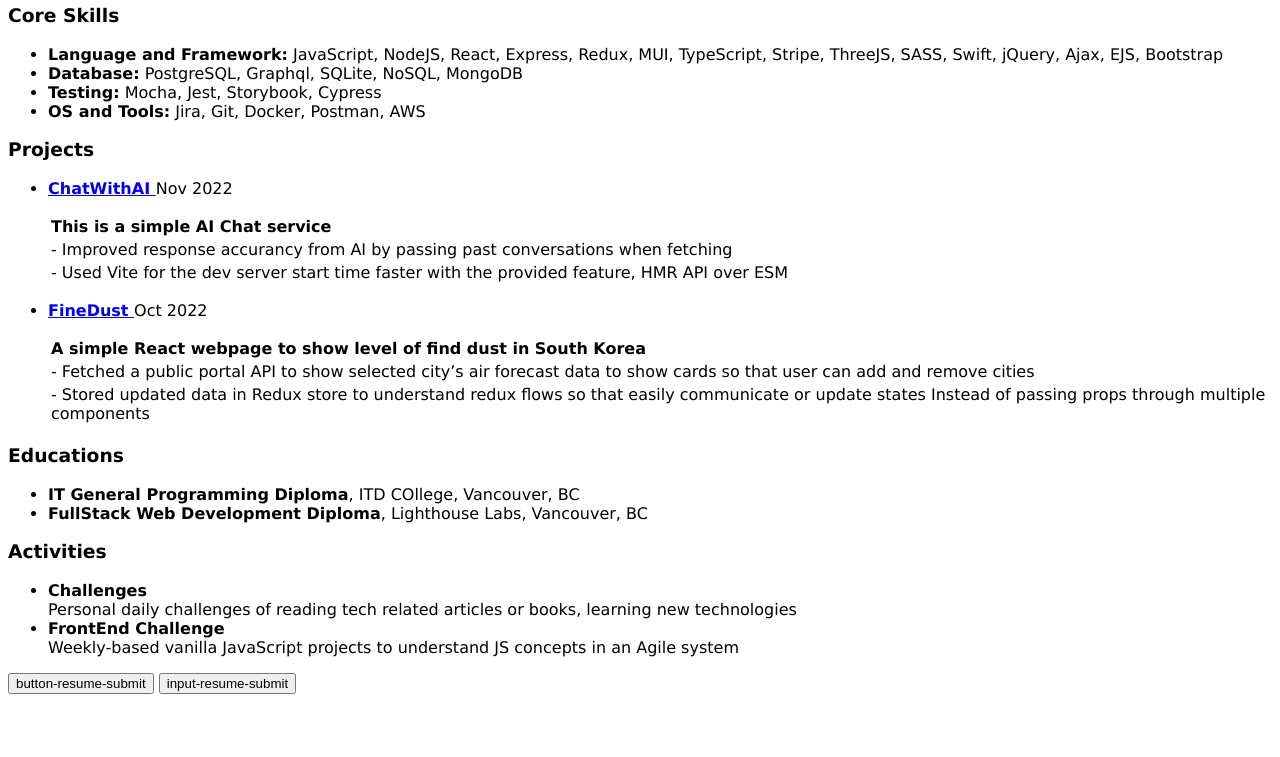
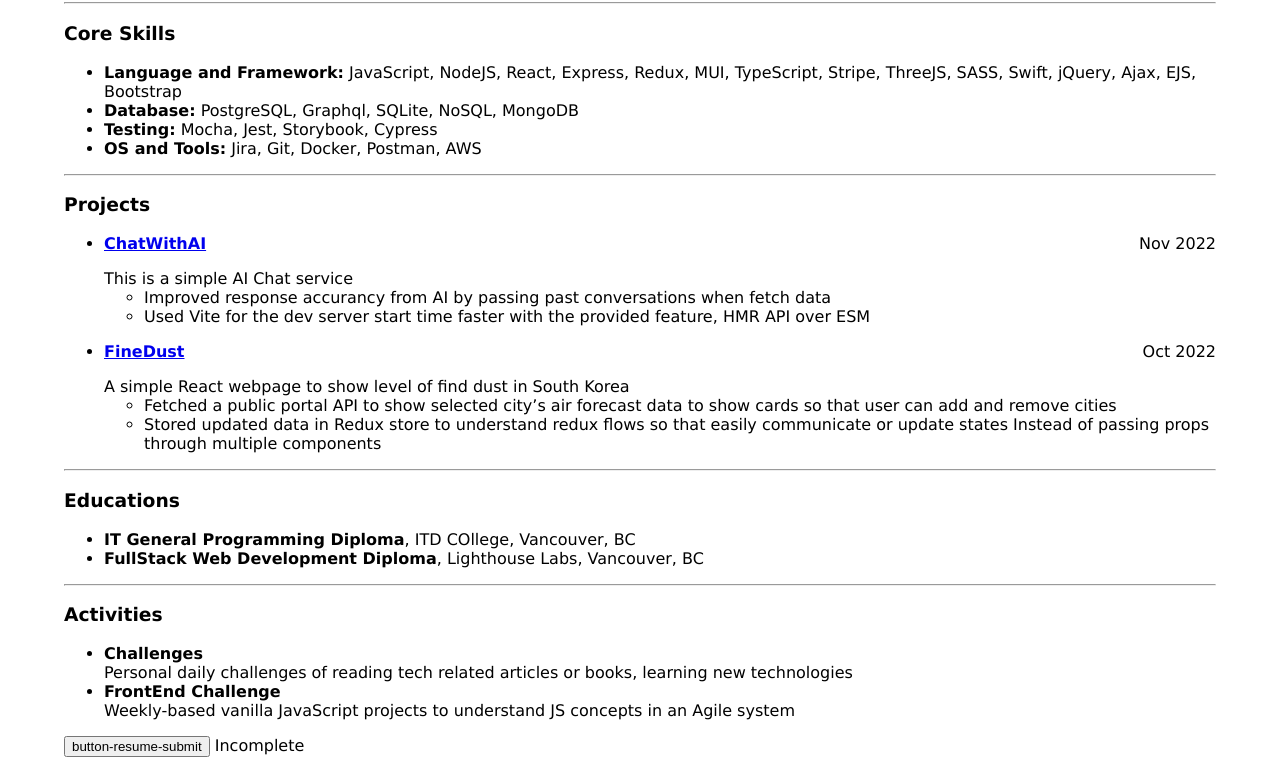
Before and after one commit to mikyYun/ITD, a plain HTML site: page html/index.html in a window 1280 px wide. Shown: the part 191-948 px from the top of the page. Before the commit the page ends 893 px from the top, so only its background shows below. Drawn offline with Linux system fonts and the light colour scheme.

Commit message:
Tue, Dec.06

```diff
--- /dev/null
+++ b/Dec/w1/style.css
@@ -0,0 +1,26 @@
+html,
+body {
+  margin: 0;
+  padding: 0;
+  box-sizing: border-box;
+}
+
+* {
+  background-color: rgb(225, 241, 254);
+}
+
+body {
+  padding: 0;
+  margin: 0;
+  box-sizing: border-box;
+}
+
+#header {
+  width: 100vw;
+  height: 400px;
+  background-color: rgb(192, 224, 252);
+}
+
+#header h1 {
+  margin: 0;
+}
--- a/html/index.html
+++ b/html/index.html
@@ -3,7 +3,7 @@
   <head>
     <title>Mike's Resume</title>
     <script src="main.js" type="text/javascript" defer></script>
-  <body style="font-family: verdana; position: relative">
+  <body style="font-family: verdana; position: relative; width: 90vw; margin: auto;">
     <header>
       <!-- NAME -->
       <h1>Mike Yun</h1>
@@ -19,6 +19,7 @@
         <li><a href="mailto:myEmail@gmail.com">myEmail@gmail.com</a></li>
       </ul>
 
+      <!-- PROFILE -->
       <h3>Profile</h3>
       <p>
         <small>
@@ -28,6 +29,9 @@
           </small>
       </p>
     </header>
+
+    <hr />
+
     <main>
       <!-- CORE SKILLS -->
       <div>
@@ -48,7 +52,7 @@
           </li>
         </ul>
       </div>
-
+      <hr />
       <!-- PROJECTS -->
       <div>
         <h3>Projects</h3>
@@ -58,27 +62,21 @@
               <a href="https://chatwithai.netlify.app/">
                 <b> ChatWithAI </b>
               </a>
-              Nov 2022
+              <span style="float: right;">
+                Nov 2022
+              </span>
             </p>
-            <table>
-              <tbody>
-                <tr>
-                  <th>This is a simple AI Chat service</th>
-                </tr>
-                <tr>
-                  <td>
-                    - Improved response accurancy from AI by passing past
-                    conversations when fetching
-                  </td>
-                </tr>
-                <tr>
-                  <td>
-                    - Used Vite for the dev server start time faster with the
-                    provided feature, HMR API over ESM
-                  </td>
-                </tr>
-              </tbody>
-            </table>
+            <div class="about">
+              This is a simple AI Chat service
+            </div>
+            <ul>
+              <li>
+                Improved response accurancy from AI by passing past conversations when fetch data
+              </li>
+              <li>
+                Used Vite for the dev server start time faster with the provided feature, HMR API over ESM
+              </li>
+            </ul>
           </li>
 
           <li>
@@ -86,36 +84,25 @@
               <a href="https://github.com/mikyYun/_redux">
                 <b> FineDust </b>
               </a>
-              Oct 2022
+              <span style="float: right;">
+                Oct 2022
+              </span>
             </p>
-            <table>
-              <tbody>
-                <tr>
-                  <th>
-                    A simple React webpage to show level of find dust in South
-                    Korea
-                  </th>
-                </tr>
-                <tr>
-                  <td>
-                    - Fetched a public portal API to show selected city’s air
-                    forecast data to show cards so that user can add and remove
-                    cities
-                  </td>
-                </tr>
-                <tr>
-                  <td>
-                    - Stored updated data in Redux store to understand redux
-                    flows so that easily communicate or update states Instead of
-                    passing props through multiple components
-                  </td>
-                </tr>
-              </tbody>
-            </table>
+            <div class="about">
+              A simple React webpage to show level of find dust in South Korea
+            </div>
+            <ul>
+              <li>
+                Fetched a public portal API to show selected city’s air forecast data to show cards so that user can add and remove cities
+              </li>
+              <li>
+                Stored updated data in Redux store to understand redux flows so that easily communicate or update states Instead of passing props through multiple components
+              </li>
+            </ul>
           </li>
         </ul>
       </div>
-
+      <hr />
       <!-- EDUCATIONS -->
       <div>
         <h3>Educations</h3>
@@ -134,7 +121,7 @@
           </li>
         </ul>
       </div>
-
+      <hr />
       <!-- ACTIVITIES -->
       <div>
         <h3>Activities</h3>
@@ -157,10 +144,12 @@
       </div>
     </main>
     <div class="submit">
-      <button id="button_submit" class="button_submit" onclick="submit()">
+      <button id="button_submit" class="button_submit" onclick="submit">
         button-resume-submit
       </button>
-      <input type="button" id="input_submit" class="input_submit" value="input-resume-submit" onclick="changeValue()" />
+      <span type="button" id="input_submit" class="input_submit">
+        Incomplete
+      </span>
     </div>
   </body>
 </html>
--- a/html/main.js
+++ b/html/main.js
@@ -1,20 +1,11 @@
 function submit() {
-  alert("Completed Submitting Resume")
+  alert("Completed Submitting Resume");
+  const msg = document.getElementById("input_submit");
+  const value = document.getElementById("input_submit").innerText;
+  if (value === "Incomplete") msg.innerText = "Complete";
 }
 
-function changeValue() {
-  document.getElementById("input_submit").setAttribute("value", " Submitted")
-}
 
 const buttonSubmit = document.getElementById("button_submit");
 
 buttonSubmit.addEventListener("click", submit);
-
-console.log("Break point 1")
-console.log("Break point 2")
-console.log("Break point 3")
-
-for (let i = 0; i < 5; i ++) {
-  console.log("TEST")
-  if (i === 3) break;
-}
```
Also changed, not shown: Dec/w1/anatoli/index.html (added, +54 -0 lines), Dec/w1/anatoli/script.js (added, +34 -0 lines), Dec/w1/index.html (added, +33 -0 lines), Dec/w1/main.js (added, +68 -0 lines), Dec/w1/anatoli/pic_bulboff.gif (added), Dec/w1/anatoli/pic_bulbon.gif (added), Dec/w1/fox.png (added).
